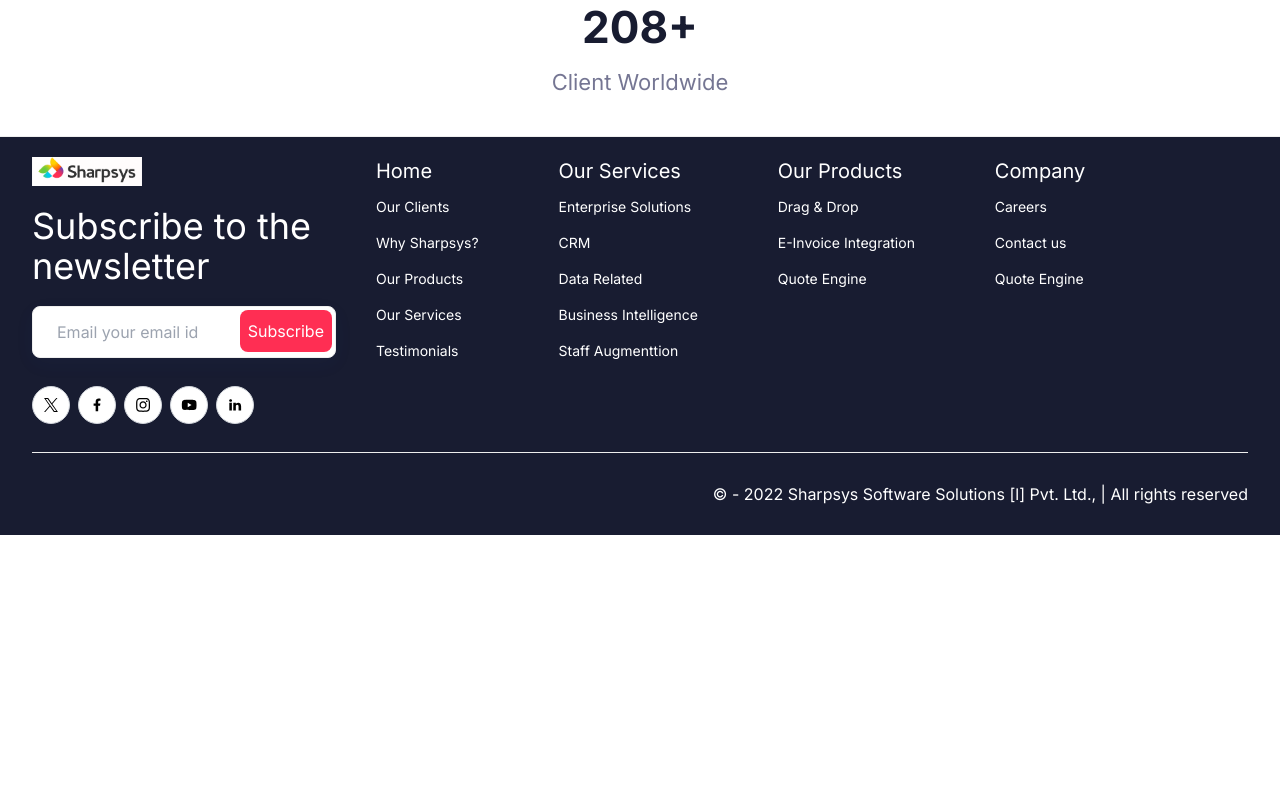
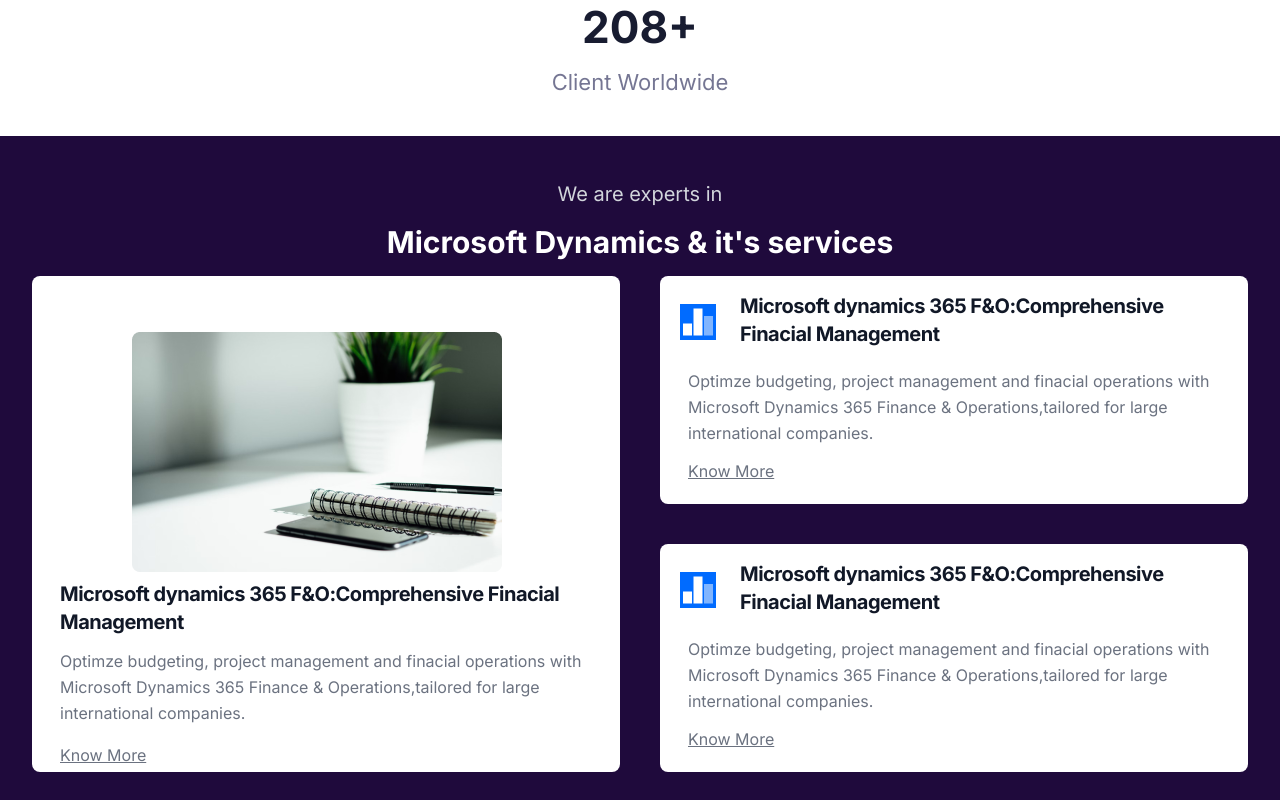
Before and after one commit to meiyazhakanram/sharpsys-ui, a Next.js app: page / in a window 1280 px wide. Shown: the part 1900-2700 px from the top of the page. Before the commit the page ends 2435 px from the top, so only its background shows below. Built offline with nearby package versions, Linux system fonts and the light colour scheme.

Commit message:
Update index.tsx

```diff
--- a/components/Brands/index.tsx
+++ b/components/Brands/index.tsx
@@ -94,6 +94,70 @@ const Brands = () => {
         </div>
       </section>
 
+
+
+
+      <section className="py-11 mt-4 bg-[#1F0A3C] mb-15">
+        <div className="mx-auto max-w-c-1390 px-4 md:px-8 2xl:px-0">
+          <h3 className="mx-auto mb-4 text-xl text-gray-300 text-center">
+            We are experts in
+          </h3>
+          <h4 className="mx-auto mb-4 text-3xl text-center text-white font-bold dark:text-white">
+            Microsoft Dynamics & it's services
+          </h4>
+
+          <div className="flex grid grid-cols-3 justify-center gap-7.5 md:grid-cols-3 lg:grid-cols-4 xl:gap-10">
+
+            <div className="row-span-4 col-span-2 bg-white rounded-lg border-[#1F0A3C]">
+              <img className="ml-25 mt-14 mr-2 mb-2" src="/images/blog/blog-01.png" alt="" />
+              <h5 className="ml-7 mb-3 mb-1 text-xl font-bold tracking-tight text-gray-900 dark:text-white">Microsoft dynamics 365 F&O:Comprehensive Finacial Management</h5>
+              <p className="ml-7 mb-4 font-normal text-gray-500 dark:text-gray-200">
+                Optimze budgeting, project management and finacial operations with Microsoft Dynamics 365 Finance & Operations,tailored for large international companies.
+              </p>
+              <p>
+                <a className="ml-7 mb-4 font-normal underline text-gray-500 dark:text-gray-200">Know More</a>
+              </p>
+              <p className="mb-1"></p>
+
+            </div>
+
+            <div className="row-span-2 col-span-2 bg-white rounded-lg border-[#1F0A3C]">
+              <a href="#" className="flex flex-col items-center md:flex-row md:max-w-xl">
+                <img alt="title" width="36" height="36" src="/images/icon/icon-01.svg" className="bg-primary ml-5 mr-2" />
+                <div className="flex flex-col justify-between p-4 leading-normal">
+                  <h5 className="mb-1 text-xl font-bold tracking-tight text-gray-900 dark:text-white">Microsoft dynamics 365 F&O:Comprehensive Finacial Management</h5>
+                </div>
+              </a>
+              <p className="ml-7 mb-3 font-normal text-gray-500 dark:text-gray-200">
+                Optimze budgeting, project management and finacial operations with Microsoft Dynamics 365 Finance & Operations,tailored for large international companies.
+              </p>
+              <p>
+                <a className="ml-7 mb-1 font-normal underline text-gray-500 dark:text-gray-200">Know More</a>
+              </p>
+
+            </div>
+            <div className="row-span-2 col-span-2 bg-white rounded-lg border-[#1F0A3C]">
+              <a href="#" className="flex flex-col items-center md:flex-row md:max-w-xl">
+                <img alt="title" width="36" height="36" src="/images/icon/icon-01.svg" className="bg-primary ml-5 mr-2" />
+                <div className="flex flex-col justify-between p-4 leading-normal">
+                  <h5 className="mb-1 text-xl font-bold tracking-tight text-gray-900 dark:text-white">Microsoft dynamics 365 F&O:Comprehensive Finacial Management</h5>
+                </div>
+              </a>
+              <p className="ml-7 mb-3 font-normal text-gray-500 dark:text-gray-200">
+                Optimze budgeting, project management and finacial operations with Microsoft Dynamics 365 Finance & Operations,tailored for large international companies.
+              </p>
+              <p>
+                <a className="ml-7 mb-1 font-normal underline text-gray-500 dark:text-gray-200">Know More</a>
+              </p>
+            </div>
+          </div>
+        </div>
+      </section>
+
+
+
+
+
       {/* <!-- ===== Clients End ===== --> */}
     </>
   );
```
